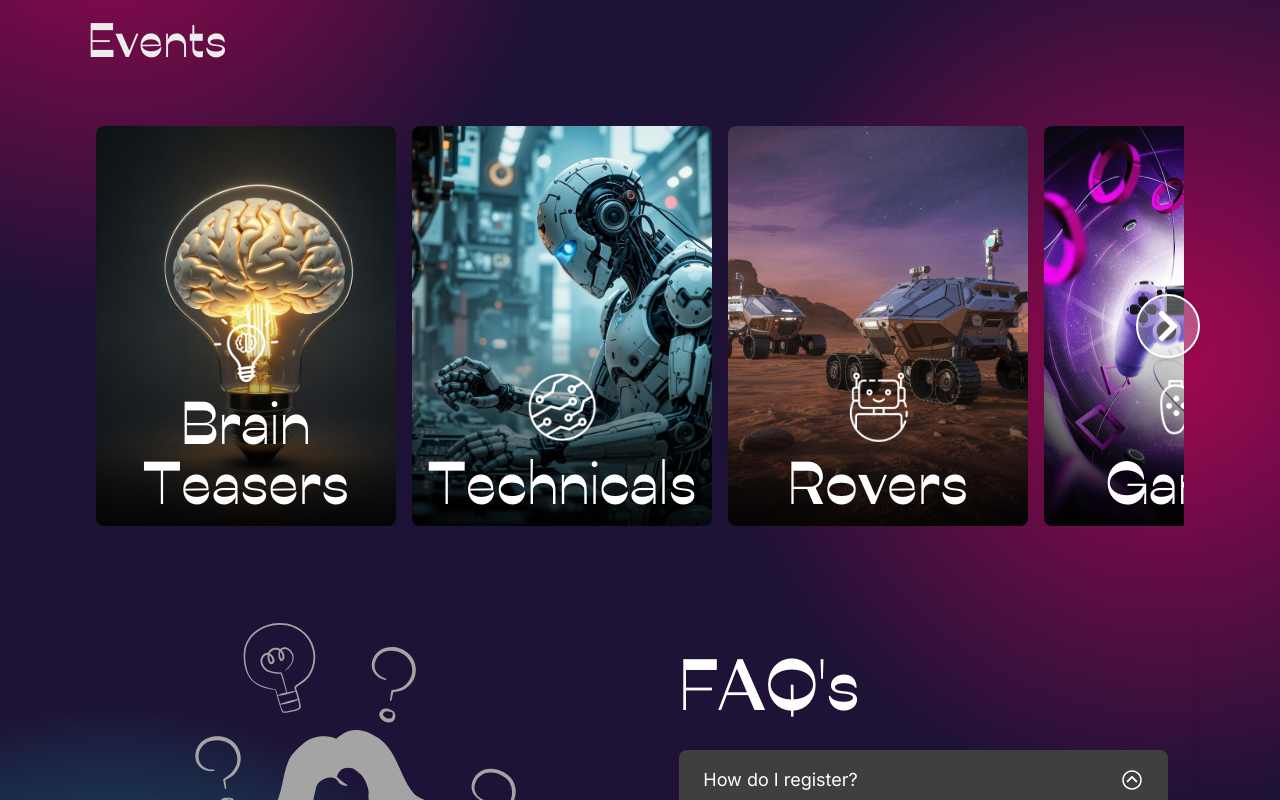
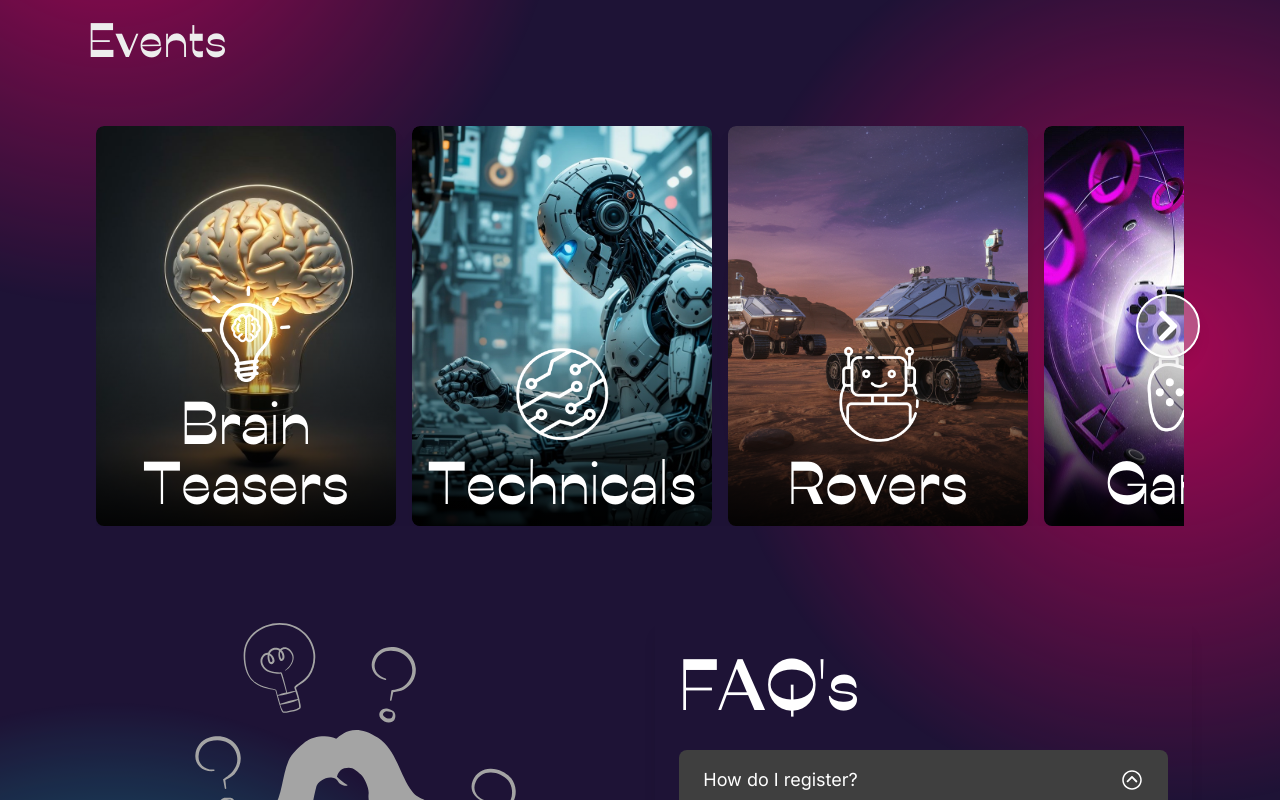
Before and after one commit to iamarghamallick/techstorm, a Next.js app: page / in a window 1280 px wide. Shown: the part 1900-2700 px from the top of the page. Built offline with nearby package versions, Linux system fonts and the light colour scheme; no server answers.

Commit message:
chore: Update image dimensions and styles in components

```diff
--- a/src/components/Apk.js
+++ b/src/components/Apk.js
@@ -1,5 +1,5 @@
 "use client";
-import React from 'react';
+import React, { useState } from 'react';
 import Image from 'next/image';
 import { MdOutlineFileDownload } from "react-icons/md";
 import { poppins, righteous } from '@/app/fonts';
@@ -7,6 +7,8 @@ import { motion } from 'framer-motion';
 import ImageWithSkeleton from './ImageWithSkeleton';
 
 const Apk = () => {
+    const [downloadStatus, setDownloadStatus] = useState("Download Installer Package for Android");
+
     const handleDownload = (e) => {
         e.preventDefault();
 
@@ -14,6 +16,10 @@ const Apk = () => {
         link.href = "/assets/apk/TechStorm-2-25.apk";
         link.download = "TechStorm-2-25.apk";
         link.click();
+
+        setTimeout(() => {
+            setDownloadStatus("Thank you for downloading the app!");
+        }, 1000);
     };
 
     return (
@@ -24,7 +30,7 @@ const Apk = () => {
             className="relative md:h-[425px] mx-4 md:px-0 my-10 flex flex-col md:flex-row justify-center md:justify-start items-center gap-8 bg-gradient-to-br from-transparent to-gray-600/50 rounded-xl border-[1px] border-[#e9c6e4]/50"
         >
             <div className='w-full md:h-full md:w-auto rounded-t-xl md:rounded-tr-none md:rounded-l-xl'>
-                <ImageWithSkeleton src="/assets/apk/apk_image.png" alt='apk-image' width={567} height={663} className='w-full h-full rounded-t-xl md:rounded-tr-none md:rounded-l-xl' />
+                <ImageWithSkeleton src="/assets/apk/apk_image.png" alt='apk-image' width={500} height={600} className='w-full h-full rounded-t-xl md:rounded-tr-none md:rounded-l-xl' />
             </div>
 
             <div className="h-full flex flex-col justify-around items-center mx-auto gap-4 p-2 md:px-6">
@@ -43,7 +49,7 @@ const Apk = () => {
                 >
                     <MdOutlineFileDownload size={30} className='w-20 md:w-auto' />
                     <div className={`${poppins.className} font-semibold md:text-lg text-left pr-2 md:pr-0 leading-tight`}>
-                        Download Installer Package for Android
+                        {downloadStatus}
                     </div>
                 </button>
             </div>
--- a/src/components/EventCard.js
+++ b/src/components/EventCard.js
@@ -8,8 +8,8 @@ const EventCard = ({ title, icon, image }) => {
             <ImageWithSkeleton
                 src={image}
                 alt={title}
-                width={3000}
-                height={4000}
+                width={300}
+                height={400}
                 className="w-full h-full object-cover group-hover:opacity-80 transition-opacity duration-300 rounded-lg"
             />
             {/* Gradient overlay */}
@@ -19,9 +19,9 @@ const EventCard = ({ title, icon, image }) => {
                 <Image
                     src={icon}
                     alt={title}
-                    width={70}
-                    height={70}
-                    className="transition-transform duration-300 group-hover:scale-105"
+                    width={50}
+                    height={50}
+                    className="h-24 w-24 transition-transform duration-300 group-hover:scale-105"
                     priority
                 />
                 <h3 className="font-ribes text-6xl font-semibold text-white mt-2 text-center transition-transform duration-300 group-hover:scale-105 group-hover:translate-y-1">
--- a/src/components/EventCategoryCard.js
+++ b/src/components/EventCategoryCard.js
@@ -21,8 +21,8 @@ const EventCategoryCard = ({ active, title, icon, image }) => {
             <ImageWithSkeleton
                 src={image}
                 alt={title}
-                width={3000}
-                height={4000}
+                width={300}
+                height={400}
                 className={`w-full h-full object-cover rounded-lg transition-transform duration-300 ${active ? "group-hover:scale-105 group-hover:opacity-80" : ""}`}
             />
             {/* Gradient overlay */}
@@ -33,8 +33,8 @@ const EventCategoryCard = ({ active, title, icon, image }) => {
                     <Image
                         src={icon}
                         alt={title}
-                        width={100}
-                        height={100}
+                        width={50}
+                        height={50}
                         className={`md:w-44 md:h-44 transition-transform duration-300 ${active ? "group-hover:scale-110" : ""}`}
                     />
                     <p className={`font-ribes text-4xl md:text-5xl font-semibold text-white text-center transition-transform duration-300 ${active ? "group-hover:translate-y-2 group-hover:scale-105" : ""}`}>
--- a/src/components/Events.js
+++ b/src/components/Events.js
@@ -45,12 +45,7 @@ const Events = () => {
     }, []);
 
     return (
-        <motion.div
-            initial={{ opacity: 0, y: "30px" }}
-            whileInView={{ opacity: 1, y: 0 }}
-            transition={{ duration: 1 }}
-            className="relative"
-        >
+        <div className="relative">
             {/* bg effects: styled in /src/app/globals.css  */}
             {/* top left  */}
             <div className="home-bg-red-top hidden md:block"></div>
@@ -62,7 +57,12 @@ const Events = () => {
             <div className="home-bg-events-top md:hidden"></div>
 
             <h1 className="font-ribes text-5xl my-8 pl-2">Events</h1>
-            <div className="relative max-w-7xl mx-auto px-4 py-8">
+            <motion.div
+                initial={{ opacity: 0, y: "30px" }}
+                whileInView={{ opacity: 1, y: 0 }}
+                transition={{ duration: 1 }}
+                className="relative max-w-7xl mx-auto px-4 py-8"
+            >
                 <div
                     ref={sliderRef}
                     className="flex overflow-x-auto scrollbar-hide scroll-smooth gap-4"
@@ -94,8 +94,8 @@ const Events = () => {
                         <FaChevronRight className="text-white text-4xl" />
                     </button>
                 )}
-            </div>
-        </motion.div>
+            </motion.div>
+        </div>
     );
 };
 
--- a/src/components/Footer.js
+++ b/src/components/Footer.js
@@ -75,7 +75,7 @@ const Footer = () => {
 
                     <div className="flex flex-col my-2 mt-10 md:mt-6">
                         <h1 className={`font-ribes text-3xl font-semibold`}>Visitor Count</h1>
-                        <p className={`${pixelify.className} text-[#A4A4A4] text-4xl text-center md:text-left hover:text-white transition-colors duration-300`}>{count || "Loading..."}</p>
+                        <p className={`${pixelify.className} text-[#A4A4A4] text-4xl text-center md:text-left hover:text-white transition-colors duration-300 tracking-widest`}>{count || "Loading..."}</p>
                     </div>
                 </div>
             </div>
--- a/src/components/Gallery.js
+++ b/src/components/Gallery.js
@@ -21,7 +21,7 @@ const Gallery = () => {
                 transition={{ duration: 1 }}
                 className='w-full md:w-2/5 md:h-full'
             >
-                <ImageWithSkeleton src='/assets/gallery/DSC_0307.JPG' alt='gallery-image-1' width={4928} height={3264} className='grayscale w-full h-full object-cover rounded-lg aspect-square transition-colors duration-300 hover:filter-none' />
+                <ImageWithSkeleton src='/assets/gallery/DSC_0307.JPG' alt='gallery-image-1' width={400} height={400} className='grayscale w-full h-full object-cover rounded-lg aspect-square transition-colors duration-300 hover:filter-none' />
             </motion.div>
 
             <motion.div
@@ -30,8 +30,8 @@ const Gallery = () => {
                 transition={{ duration: 1 }}
                 className="grid grid-cols-2 md:grid-cols-1 md:grid-rows-2 gap-4 w-full md:w-[25%] md:h-full"
             >
-                <ImageWithSkeleton src='/assets/gallery/IMG_8253.JPG' alt='gallery-image-2' width={4928} height={3264} className='grayscale w-full h-full object-cover rounded-lg aspect-square transition-colors duration-300 hover:filter-none' />
-                <ImageWithSkeleton src='/assets/gallery/IMG_7990.JPG' alt='gallery-image-3' width={4928} height={3264} className='grayscale w-full h-full object-cover rounded-lg aspect-square transition-colors duration-300 hover:filter-none' />
+                <ImageWithSkeleton src='/assets/gallery/IMG_8253.JPG' alt='gallery-image-2' width={400} height={400} className='grayscale w-full h-full object-cover rounded-lg aspect-square transition-colors duration-300 hover:filter-none' />
+                <ImageWithSkeleton src='/assets/gallery/IMG_7990.JPG' alt='gallery-image-3' width={400} height={400} className='grayscale w-full h-full object-cover rounded-lg aspect-square transition-colors duration-300 hover:filter-none' />
             </motion.div>
 
             <motion.div
@@ -41,7 +41,7 @@ const Gallery = () => {
                 className="md:grid md:grid-rows-3 gap-4 w-full md:w-[35%] md:h-full row-span-2"
             >
                 <div className='hidden md:block row-span-2 grayscale w-full h-full object-cover rounded-lg'>
-                    <ImageWithSkeleton src='/assets/gallery/IMG_8144.JPG' alt='gallery-image-4' width={4928} height={3264} className='hidden md:block row-span-2 grayscale w-full h-full object-cover rounded-lg transition-colors duration-300 hover:filter-none' />
+                    <ImageWithSkeleton src='/assets/gallery/IMG_8144.JPG' alt='gallery-image-4' width={400} height={400} className='hidden md:block row-span-2 grayscale w-full h-full object-cover rounded-lg transition-colors duration-300 hover:filter-none' />
                 </div>
 
                 <Link
```
